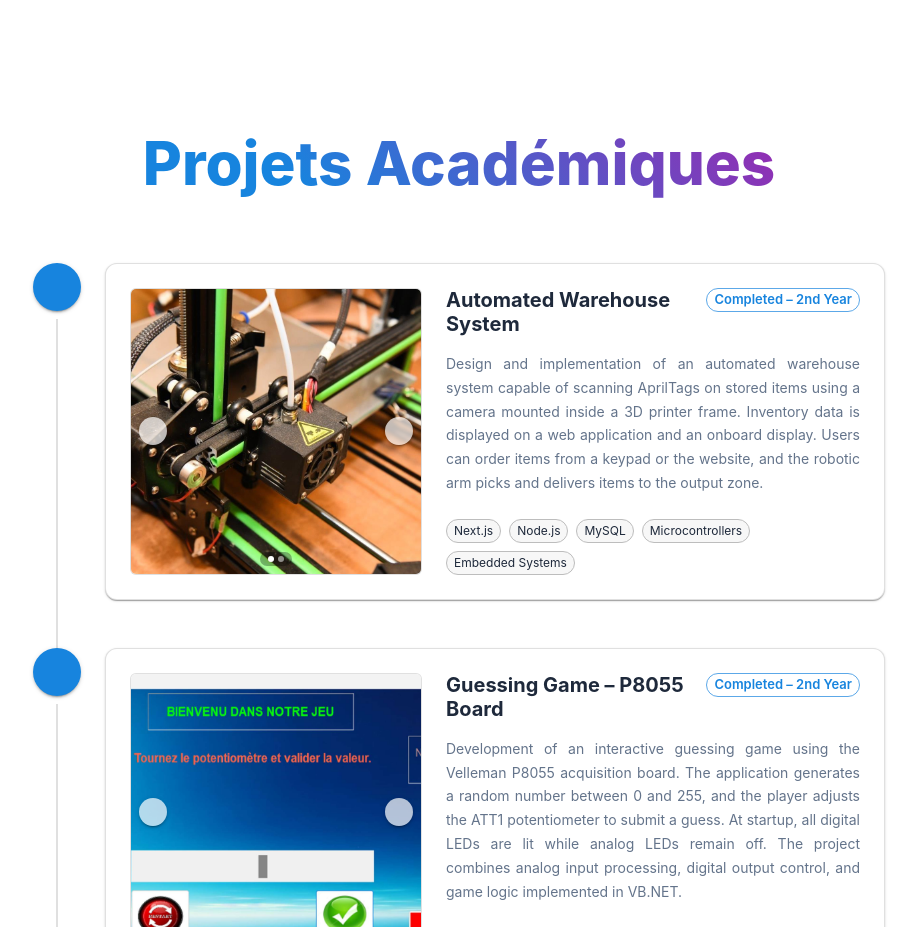
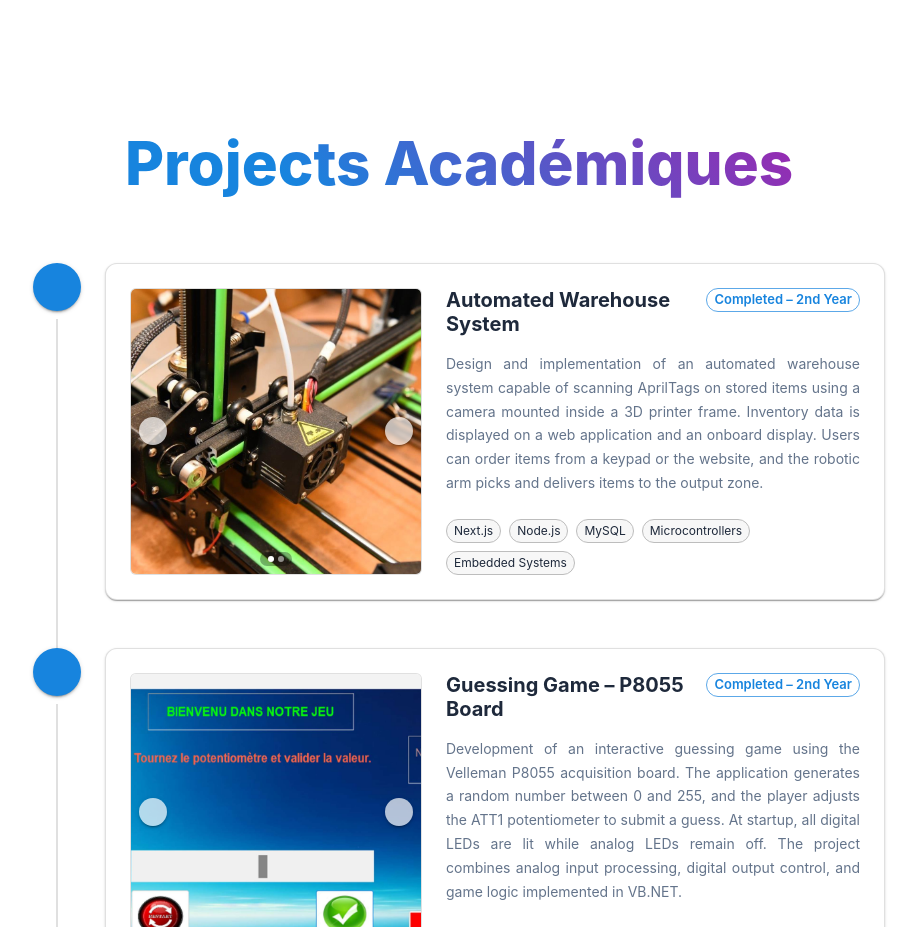
Before and after one commit to lechrisodile/Portfolio, a Next.js app: page / in a window 1280 px wide. Shown: the part 5280-6207 px from the top of the page, without its empty margins (181-1098 px from the left). Built offline with nearby package versions, Linux system fonts and the light colour scheme; some icons are missing; what @mui/material-nextjs would draw is missing.

Commit message:
Fix: Update text from 'Projets Académiques' to 'Projects Académiques' for consistency

```diff
--- a/src/components/project.jsx
+++ b/src/components/project.jsx
@@ -285,7 +285,7 @@ export function ProjectsSection() {
                 WebkitTextFillColor: "transparent",
             }}
           >
-            Projets Académiques
+            Projects Académiques
           </Typography>
         </Box>
 
```
